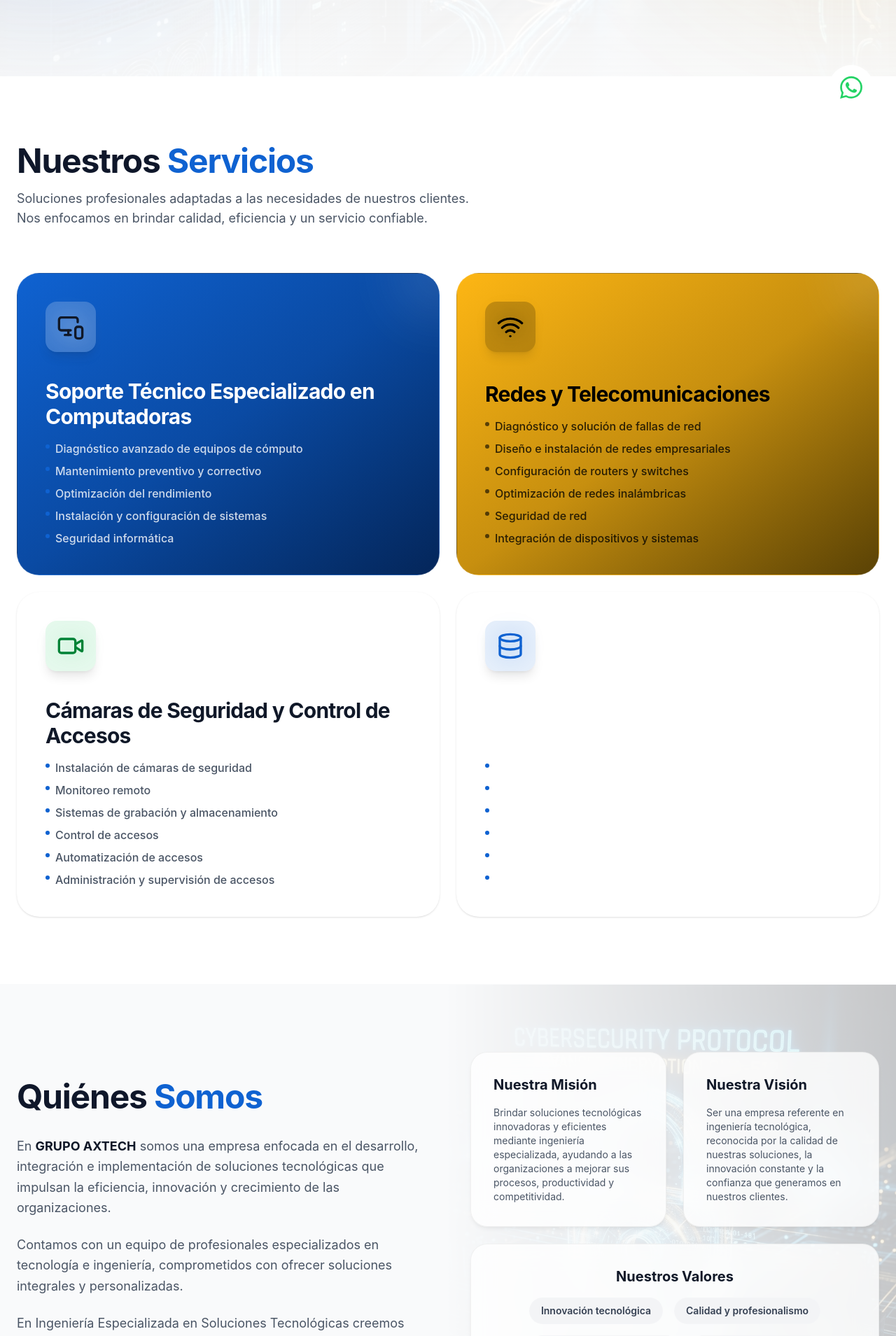
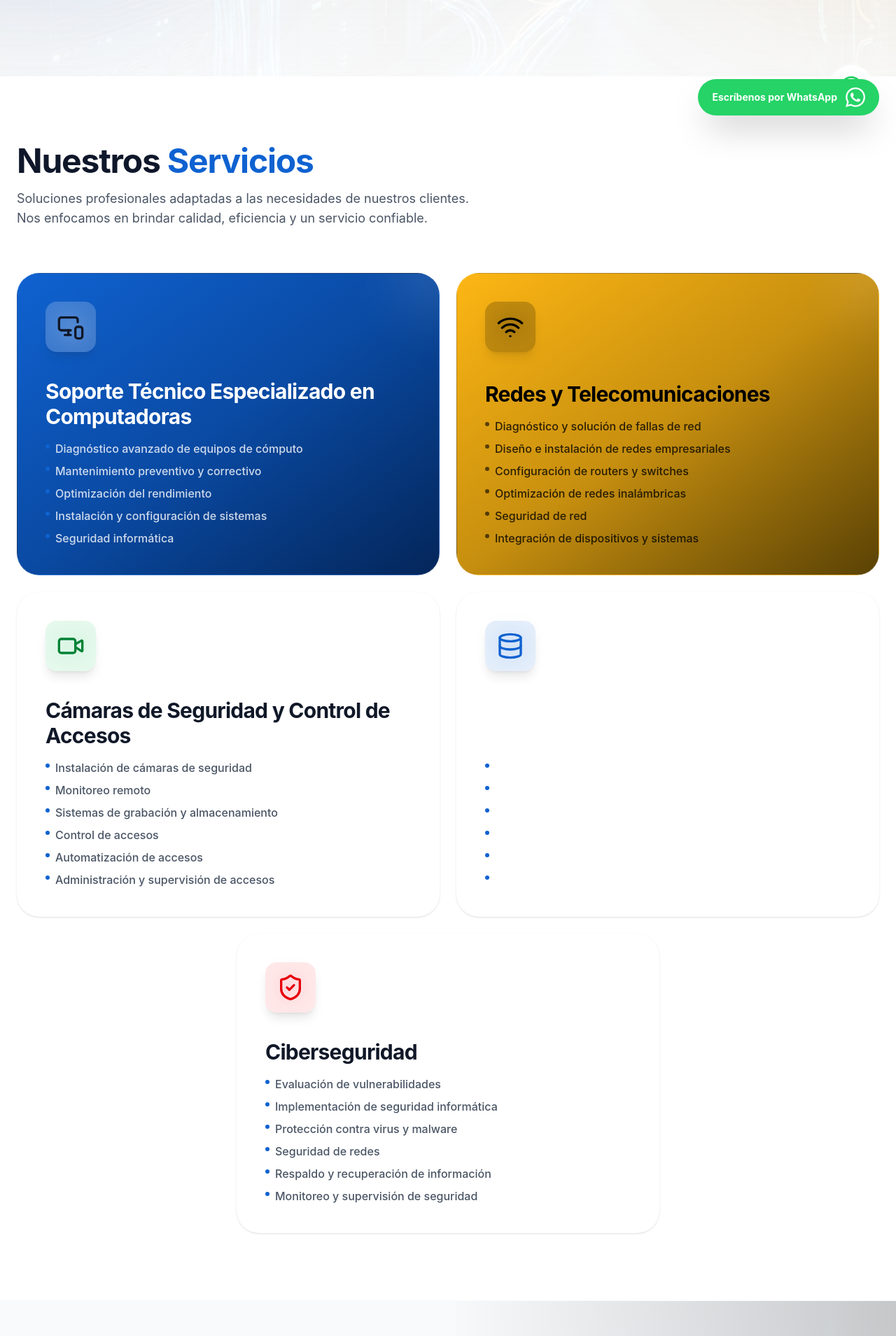
Before and after one commit to altusmarketingdigital-mx/AxtechWebv2, a Next.js app: page / in a window 1280 px wide. Shown: the part 611-2520 px from the top of the page at 70% size. Built offline with nearby package versions, Linux system fonts and the light colour scheme.

Commit message:
feat: add ciberseguridad service and floating whatsapp button

```diff
--- a/src/app/layout.tsx
+++ b/src/app/layout.tsx
@@ -13,8 +13,8 @@
 });
 
 export const metadata: Metadata = {
-  title: "Create Next App",
-  description: "Generated by create next app",
+  title: "AXTECH INGENIERÍA",
+  description: "Ingeniería Especializada en Soluciones Tecnológicas",
 };
 
 export default function RootLayout({
@@ -24,10 +24,25 @@
 }>) {
   return (
     <html
-      lang="en"
-      className={`${geistSans.variable} ${geistMono.variable} h-full antialiased`}
+      lang="es"
+      className={`${geistSans.variable} ${geistMono.variable} h-full antialiased scroll-smooth`}
     >
-      <body className="min-h-full flex flex-col">{children}</body>
+      <body className="min-h-full flex flex-col">
+        {children}
+
+        {/* Floating WhatsApp Button */}
+        <a
+          href="https://wa.me/5211234567890"
+          target="_blank"
+          rel="noopener noreferrer"
+          className="fixed bottom-6 right-6 z-50 flex items-center gap-3 bg-[#25D366] text-white px-5 py-3 rounded-full shadow-2xl hover:scale-105 hover:shadow-[0_10px_20px_rgba(37,211,102,0.4)] transition-all group"
+        >
+          <span className="font-bold text-sm group-hover:pr-1 transition-all">Escríbenos por WhatsApp</span>
+          <svg className="w-7 h-7 fill-white" viewBox="0 0 24 24" xmlns="http://www.w3.org/2000/svg">
+            <path d="M17.472 14.382c-.297-.149-1.758-.867-2.03-.967-.273-.099-.471-.148-.67.15-.197.297-.767.966-.94 1.164-.173.199-.347.223-.644.075-.297-.15-1.255-.463-2.39-1.475-.883-.788-1.48-1.761-1.653-2.059-.173-.297-.018-.458.13-.606.134-.133.298-.347.446-.52.149-.174.198-.298.298-.497.099-.198.05-.371-.025-.52-.075-.149-.669-1.612-.916-2.207-.242-.579-.487-.5-.669-.51-.173-.008-.371-.01-.57-.01-.198 0-.52.074-.792.372-.272.297-1.04 1.016-1.04 2.479 0 1.462 1.065 2.875 1.213 3.074.149.198 2.096 3.2 5.077 4.487.709.306 1.262.489 1.694.625.712.227 1.36.195 1.871.118.571-.085 1.758-.719 2.006-1.413.248-.694.248-1.289.173-1.413-.074-.124-.272-.198-.57-.347m-5.421 7.403h-.004a9.87 9.87 0 01-5.031-1.378l-.361-.214-3.741.982.998-3.648-.235-.374a9.86 9.86 0 01-1.51-5.26c.001-5.45 4.436-9.884 9.888-9.884 2.64 0 5.122 1.03 6.988 2.898a9.825 9.825 0 012.893 6.994c-.003 5.45-4.437 9.884-9.885 9.884m8.413-18.297A11.815 11.815 0 0012.05 0C5.495 0 .16 5.335.157 11.892c0 2.096.547 4.142 1.588 5.945L.057 24l6.305-1.654a11.882 11.882 0 005.683 1.448h.005c6.554 0 11.89-5.335 11.893-11.893a11.821 11.821 0 00-3.48-8.413Z"/>
+          </svg>
+        </a>
+      </body>
     </html>
   );
 }
--- a/src/app/page.tsx
+++ b/src/app/page.tsx
@@ -66,6 +66,21 @@
       colSpan: 'col-span-1 md:col-span-2',
       bg: 'bg-white hover:bg-gray-50 border border-primary/30 hover:border-primary shadow-sm',
       slug: 'servidores'
+    },
+    {
+      title: 'Ciberseguridad',
+      features: [
+        'Evaluación de vulnerabilidades',
+        'Implementación de seguridad informática',
+        'Protección contra virus y malware',
+        'Seguridad de redes',
+        'Respaldo y recuperación de información',
+        'Monitoreo y supervisión de seguridad'
+      ],
+      icon: <div className="p-4 bg-red-500/10 backdrop-blur-md rounded-2xl inline-block shadow-lg"><ShieldCheck className="w-10 h-10 text-red-600 drop-shadow-[0_0_15px_rgba(220,38,38,0.3)]" /></div>,
+      colSpan: 'col-span-1 md:col-span-2 md:col-start-2',
+      bg: 'bg-white hover:bg-gray-50 border border-red-500/30 hover:border-red-500 shadow-sm',
+      slug: 'ciberseguridad'
     }
   ];
 
```
